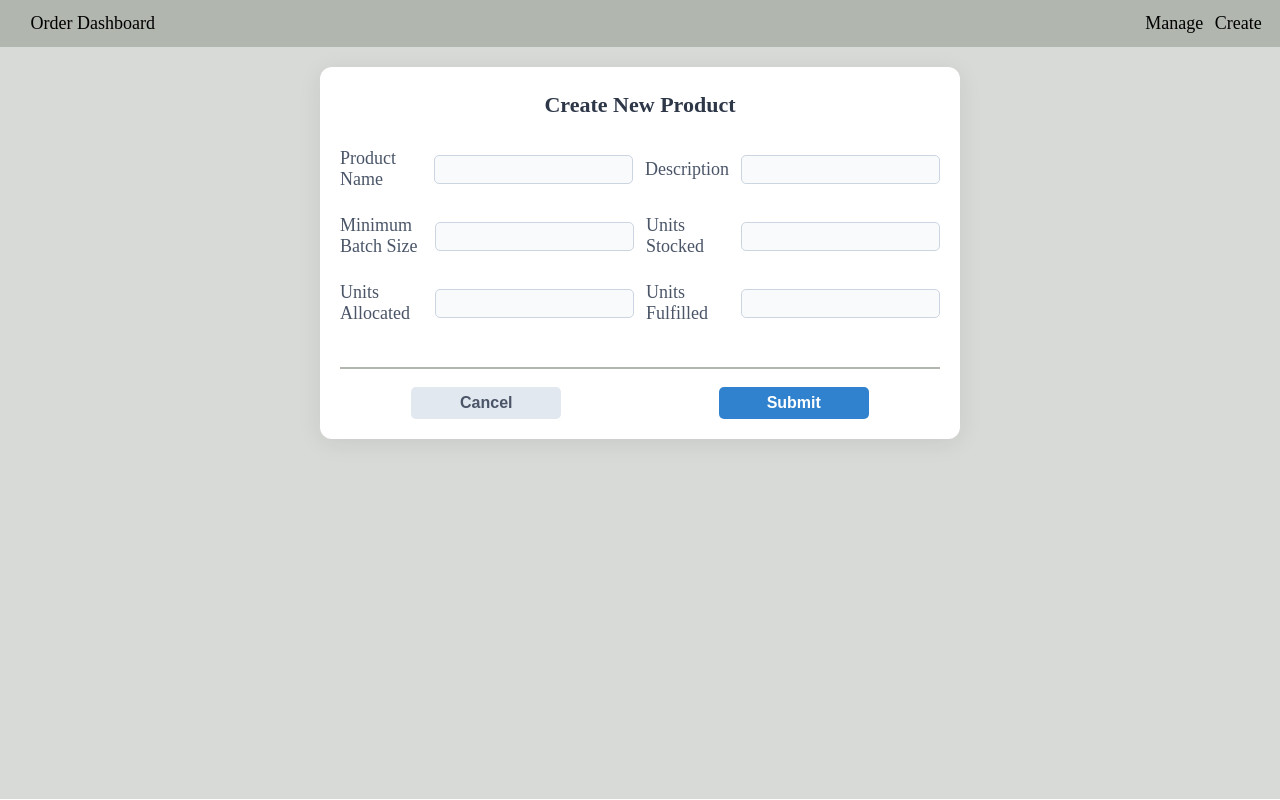
After one commit to EthanCloin/supplyify, a Flask app: page /products/new in a window 1280 px wide. The commit adds this page. Run offline with Flask 3, Linux system fonts and the light colour scheme.

Commit message:
checkpoint before major refactor

```diff
--- a/app/main.py
+++ b/app/main.py
@@ -1,4 +1,4 @@
-from flask import Blueprint, render_template, request
+from flask import Blueprint, render_template, request, redirect, url_for
 from . import database as db
 from . import orders, products
 
@@ -99,7 +99,6 @@ def order_new_form():
     return render_template("order-create.html", products=all_products)
 
 
-# TODO: add post to create new order
 @bp.post("/orders/new")
 def create_new_order():
     # Build a list of dicts with ProductID, Name, Quantity
@@ -125,7 +124,23 @@ def create_new_order():
     }
     cxn = db.get_db()
     orders.create_order(cxn, order, products_requested)
+    return redirect(url_for("main.get_orders"))
 
+@bp.get("/products/new")
+def product_new_form():
+    return render_template("product-create.html")
+
+@bp.post("/products/new")
+def create_new_product():
+    product = {
+        "Name": request.form.get("product-name"),
+        "Description": request.form.get("product-description"),
+        "MinimumBatchSize": int(request.form.get("product-min-batch")),
+        "UnitsStocked": int(request.form.get("product-units-stocked")),
+    }
+    cxn = db.get_db()
+    products.create_product(cxn, product)
+    return redirect(url_for("main.get_orders"))
 
 def get_dashboard_data():
     cxn = db.get_db()
--- a/app/static/css/orders.css
+++ b/app/static/css/orders.css
@@ -190,20 +190,6 @@
   color: #2d3748;
 }
 
-@media (max-width: 700px) {
-  .order-form__container {
-    padding: 1rem 0.5rem;
-  }
-  .order-form__row {
-    grid-template-columns: 1fr;
-    gap: 0.5rem;
-  }
-  .order-form__buttons-container {
-    flex-direction: column;
-    gap: 0.5rem;
-  }
-}
-
 .order-detail__row--buttons {
   display: flex;
   gap: 1.5rem;
--- /dev/null
+++ b/app/templates/product-create.html
@@ -0,0 +1,32 @@
+{% extends 'layout.html' %}
+{% block content %}
+<form class="order-form__container" hx-swap="outerHTML" hx-post="/products/new">
+    <div class="order-form__heading">Create New Product</div>
+
+    <div class="order-form__row">
+        <label class="order-form__label" for="product-name">Product Name</label>
+        <input class="order-form__input" id="product-name" name="product-name" type="text" required />
+        <label class="order-form__label" for="product-description">Description</label>
+        <input class="order-form__input" id="product-description" name="product-description" type="text" />
+    </div>
+
+    <div class="order-form__row">
+        <label class="order-form__label" for="product-min-batch">Minimum Batch Size</label>
+        <input class="order-form__input" id="product-min-batch" name="product-min-batch" type="number" min="1" required />
+        <label class="order-form__label" for="product-units-stocked">Units Stocked</label>
+        <input class="order-form__input" id="product-units-stocked" name="product-units-stocked" type="number" min="0" />
+    </div>
+
+    <div class="order-form__row">
+        <label class="order-form__label" for="product-units-allocated">Units Allocated</label>
+        <input class="order-form__input" id="product-units-allocated" name="product-units-allocated" type="number" min="0" />
+        <label class="order-form__label" for="product-units-fulfilled">Units Fulfilled</label>
+        <input class="order-form__input" id="product-units-fulfilled" name="product-units-fulfilled" type="number" min="0" />
+    </div>
+
+    <div class="order-form__buttons-container">
+        <button class="order-form__button order-form__button--cancel" hx-get="/products" hx-target="closest form">Cancel</button>
+        <button class="order-form__button order-form__button--submit">Submit</button>
+    </div>
+</form>
+{% endblock %}
```
Also changed, not shown: app/products.py (+9 -0 lines), app/templates/order-edit.html (+4 -4 lines), docs/frontend-design.md (added, +37 -0 lines).
